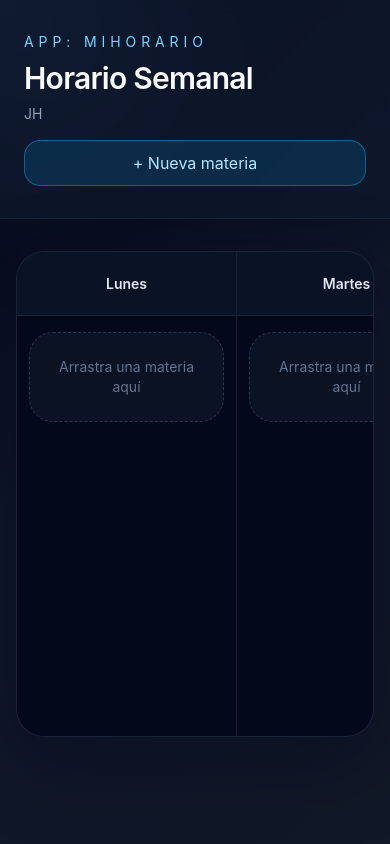
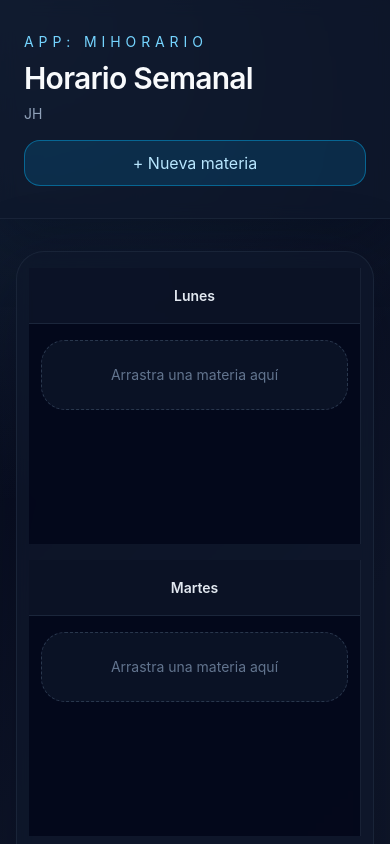
Before and after one commit to Jonathannn-h/miHorario, a React (Vite) app: page / in a window 390 px wide. Shown: the top 844 px of the page. Built offline with nearby package versions, Linux system fonts and the light colour scheme; the HTML template or start-up script is replaced by a standard one.

Commit message:
Trbajando para que sea responsivo

```diff
--- a/src/App.jsx
+++ b/src/App.jsx
@@ -43,7 +43,7 @@ function App() {
           </div>
           <button
             onClick={abrirCrear}
-            className="rounded-2xl border border-sky-400/40 bg-sky-500/15 px-4 py-2.5 font-medium text-sky-200 transition hover:bg-sky-500/25"
+            className="w-full md:w-auto rounded-2xl border border-sky-400/40 bg-sky-500/15 px-4 py-2.5 font-medium text-sky-200 transition hover:bg-sky-500/25"
           >
             + Nueva materia
           </button>
--- a/src/components/DiaColumna.jsx
+++ b/src/components/DiaColumna.jsx
@@ -13,14 +13,14 @@ function DiaColumna({ dia, materias, onEditar, onEliminar, onMover, isToday }) {
   };
 
   return (
-    <div className="min-w-[220px] flex-1 border-r border-slate-800/80 last:border-r-0 bg-slate-950/80">
-      <div className={`flex h-16 items-center justify-center border-b px-3 text-center text-sm font-semibold ${isToday ? 'border-sky-400/50 bg-slate-800/90 text-sky-200' : 'border-slate-800/90 bg-slate-900/70 text-slate-200'}`}>
+    <div className="md:min-w-[220px] w-full flex-shrink-0 border-r border-slate-800/80 last:border-r-0 bg-slate-950/80">
+      <div className={`flex h-14 md:h-16 items-center justify-center border-b px-3 text-center text-sm font-semibold ${isToday ? 'border-sky-400/50 bg-slate-800/90 text-sky-200' : 'border-slate-800/90 bg-slate-900/70 text-slate-200'}`}>
         {dia}
       </div>
       <div
         onDrop={handleDrop}
         onDragOver={(e) => e.preventDefault()}
-        className="min-h-[420px] space-y-3 px-3 py-4"
+        className="min-h-[220px] space-y-3 px-3 py-4"
       >
         {materiasDelDia.length === 0 ? (
           <div className="rounded-3xl border border-dashed border-slate-700/80 bg-slate-900/70 px-4 py-6 text-center text-sm text-slate-500">
--- a/src/components/GrillaHorario.jsx
+++ b/src/components/GrillaHorario.jsx
@@ -17,7 +17,7 @@ function GrillaHorario({ materias, onEditar, onEliminar, onMover }) {
 
   return (
     <div className="overflow-hidden rounded-[28px] border border-slate-800/80 bg-slate-900/70 shadow-[0_25px_80px_rgba(2,6,23,0.35)] backdrop-blur">
-      <div className="flex overflow-x-auto">
+      <div className="flex flex-col md:flex-row md:overflow-x-auto gap-4 px-3 py-4">
         {DIAS.map((dia) => (
           <DiaColumna
             key={dia}
--- a/src/components/MateriaCard.jsx
+++ b/src/components/MateriaCard.jsx
@@ -20,7 +20,7 @@ function MateriaCard({ materia, onEditar, onEliminar }) {
       draggable
       onDragStart={onDragStart}
       onDragEnd={onDragEnd}
-      className={`rounded-3xl border border-white/10 p-4 text-sm shadow-[0_8px_24px_rgba(15,23,42,0.25)] ${dragging ? 'opacity-60' : 'opacity-100'} cursor-grab`}
+      className={`w-full rounded-3xl border border-white/10 p-4 text-sm shadow-[0_8px_24px_rgba(15,23,42,0.25)] ${dragging ? 'opacity-60' : 'opacity-100'} cursor-grab`}
       style={cardStyle}
     >
       <div className="flex items-start justify-between gap-3">
```
Also changed, not shown: 4 other files (tests, documents, lock files or other folders).
